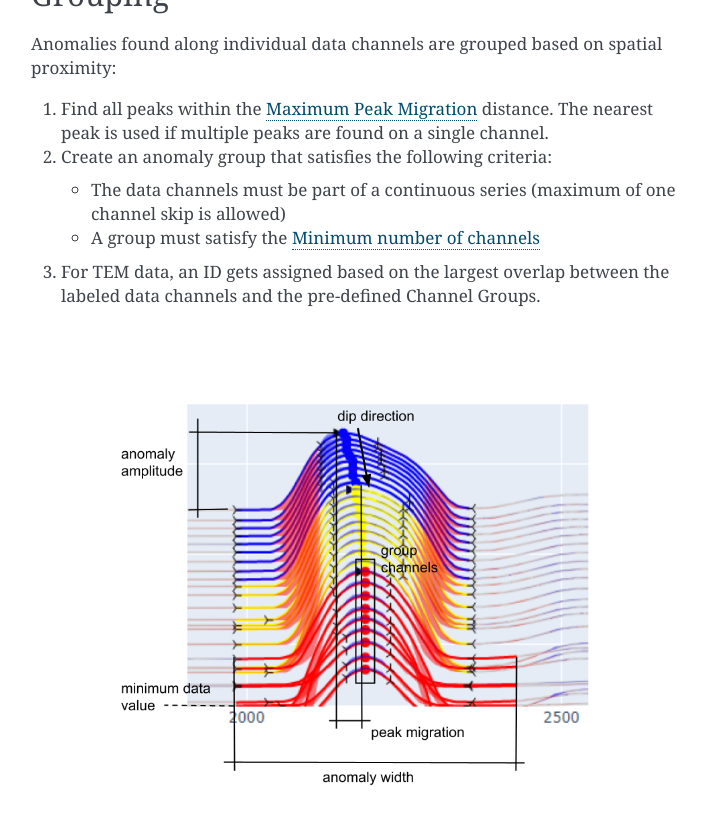
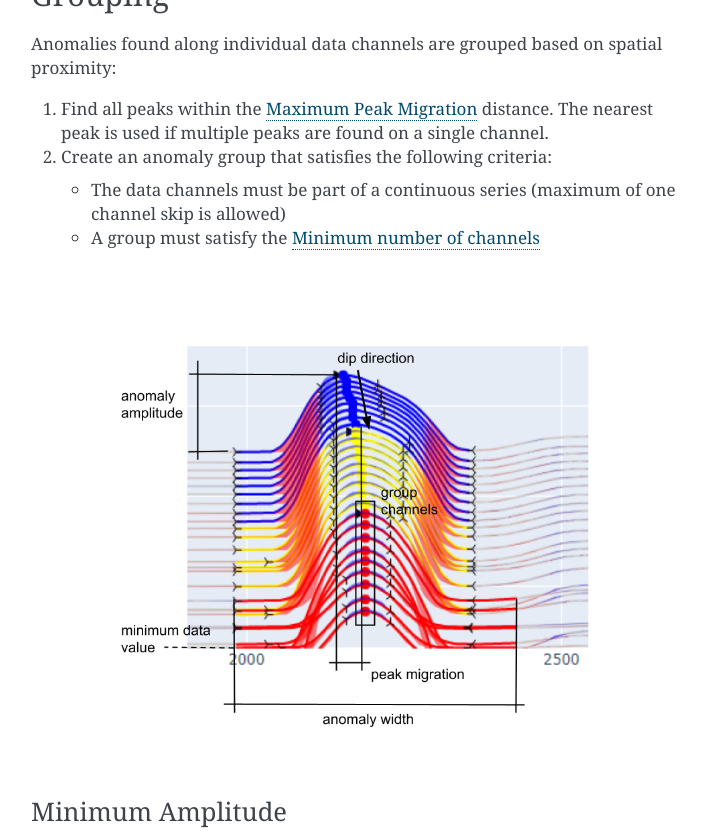
Before and after one commit to MiraGeoscience/peak-finder-app, a Sphinx documentation site: the page built from docs/source/methodology.rst, in a window 1280 px wide and 900 px high, scrolled down 609 px, cut to the strip 0-834 px from the top of the window. Shown: the whole strip, without its empty margins (389-1095 px from the left). Built offline with Sphinx 7.4.7, drawn with Linux system fonts in a browser that asks for light colours.

Commit message:
Update docs/source/methodology.rst
Co-authored-by: domfournier <dominiquef@mirageoscience.com>

```diff
--- a/docs/source/methodology.rst
+++ b/docs/source/methodology.rst
@@ -41,8 +41,6 @@
 
    - A group must satisfy the `Minimum number of channels`_
 
-#. For TEM data, an ID gets assigned based on the largest overlap between the
-   labeled data channels and the pre-defined Channel Groups.
 
 .. _anomaly:
 
```
